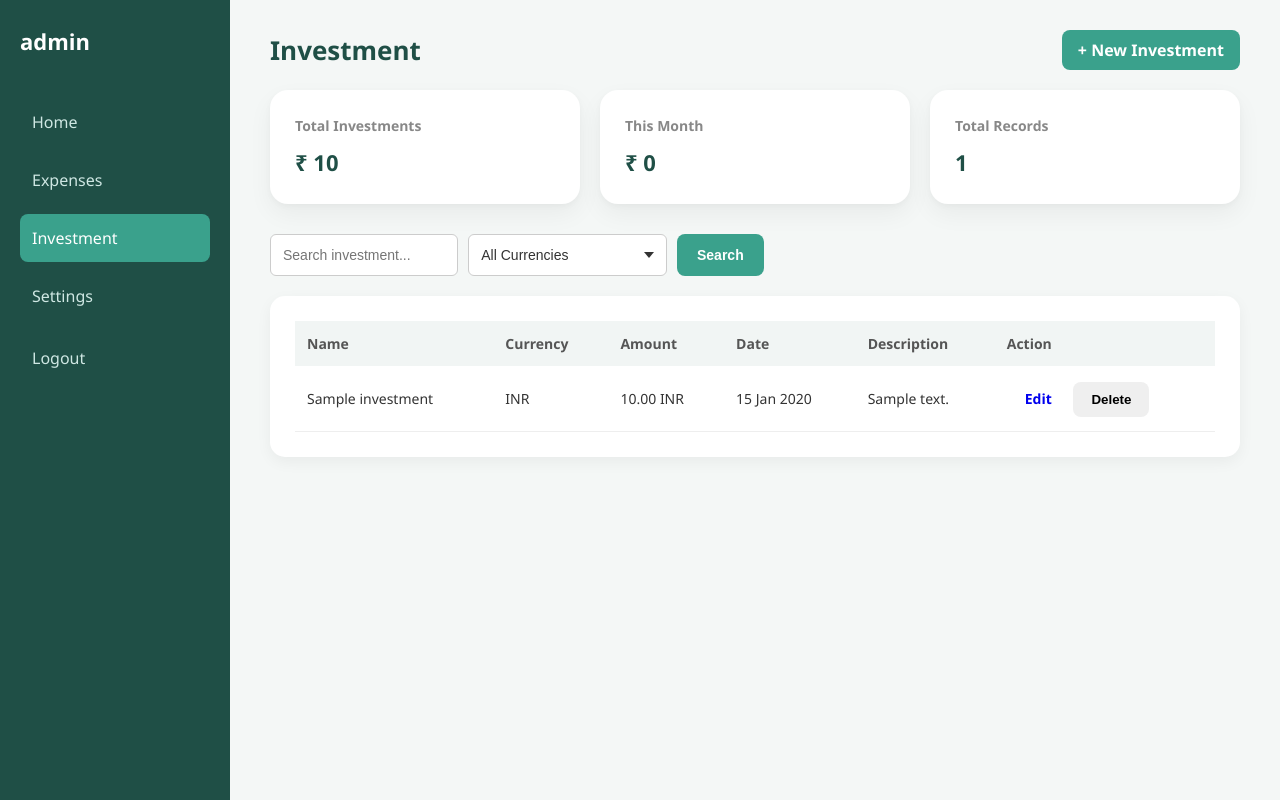
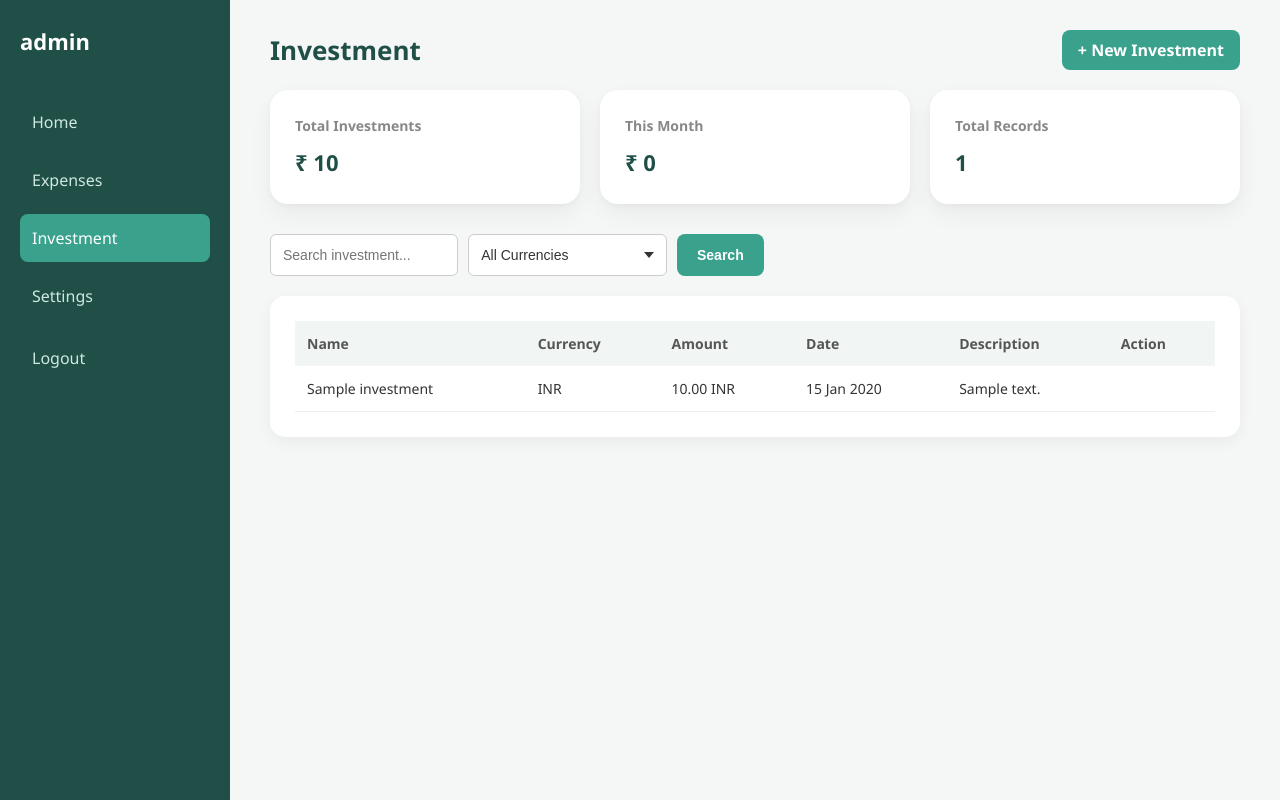
Before and after one commit to Naman-Punamiya/Expense-Tracker, a Django app: page /investment/ in a window 1280 px wide. Run offline with Django 3.2, Linux system fonts and the light colour scheme; a user stored in the database is signed in; data comes from the database, SQL or seed files in the repository; both versions use the stored data as it was after the commit; tables that the repository leaves empty hold one stand-in row (values such as "Sample post").

Commit message:
Made the delete and edit same

```diff
--- a/templates/project_investment.html
+++ b/templates/project_investment.html
@@ -1,6 +1,7 @@
 {% load static %}
 <!doctype html>
 <html lang="en">
+
 <head>
   <meta charset="UTF-8" />
   <meta name="viewport" content="width=device-width, initial-scale=1.0" />
@@ -38,11 +39,7 @@
       <div class="header" style="display: flex; align-items: center">
         <h1>Investment</h1>
 
-          <a
-            href="{% url 'add_investment' %}"
-            class="btn primary"
-            style="margin-left: auto"
-          >
+        <a href="{% url 'add_investment' %}" class="btn primary" style="margin-left: auto">
           + New Investment
         </a>
       </div>
@@ -67,20 +64,11 @@
 
       <!-- 🔍 SEARCH + CURRENCY FILTER -->
       <div style="margin: 20px 0; display: flex; justify-content: flex-start">
-          <form
-            method="GET"
-            action="{% url 'investment' %}"
-            class="search-form"
-            style="display: flex; gap: 10px; align-items: center"
-          >
+        <form method="GET" action="{% url 'investment' %}" class="search-form"
+          style="display: flex; gap: 10px; align-items: center">
           <!-- Search box -->
-            <input
-              type="text"
-              name="q"
-              placeholder="Search investment..."
-              value="{{ request.GET.q }}"
-              class="search-input"
-            />
+          <input type="text" name="q" placeholder="Search investment..." value="{{ request.GET.q }}"
+            class="search-input" />
 
           <!-- Currency dropdown -->
           <select name="currency" class="search-input">
@@ -115,37 +103,16 @@
           <tbody>
             {% for i in investments %}
             <tr>
-                <td>{{ i.investmentName }}</td>
+              <td>
+                <span class="investment-title" data-id="{{ i.id }}">
+                  {{ i.investmentName }}
+                </span>
+              </td>
               <td>{{ i.currency }}</td>
               <td>{{ i.amount }} {{ i.currency }}</td>
               <td>{{ i.date|date:"d M Y" }}</td>
               <td>{{ i.description }}</td>
-
-                <td>
-                  <a
-                    href="{% url 'edit_investment' i.id %}"
-                    class="btn secondary"
-                  >
-                    Edit
-                  </a>
-
-                  <form
-                    method="POST"
-                    action="{% url 'delete_investment' i.id %}"
-                    style="display: inline"
-                  >
-                    {% csrf_token %}
-                    <button
-                      type="submit"
-                      class="btn secondary"
-                      onclick="return confirm('Delete this investment?');"
-                    >
-                      Delete
-                    </button>
-                  </form>
-                </td>
             </tr>
-
             {% empty %}
             <tr>
               <td colspan="6" style="text-align: center">
@@ -156,8 +123,68 @@
           </tbody>
         </table>
       </div>
-        <!-- ================= TABLE END ================= -->
     </div>
   </div>
+  <div id="investmentModal" class="modal">
+    <div class="modal-content">
+
+      <span class="close">×</span>
+
+      <h3>Investment Options</h3>
+
+      <div class="modal-actions">
+
+        <a id="editInvestmentLink" class="btn btn-primary modal-btn">
+          Edit
+        </a>
+
+        <form id="deleteInvestmentForm" method="POST">
+          {% csrf_token %}
+
+          <button type="submit" class="btn btn-secondary modal-btn">
+            Delete
+          </button>
+
+        </form>
+
+      </div>
+
+    </div>
+  </div>
+  <script>
+
+    document.addEventListener("DOMContentLoaded", function () {
+
+      const modal = document.getElementById("investmentModal");
+      const editLink = document.getElementById("editInvestmentLink");
+      const deleteForm = document.getElementById("deleteInvestmentForm");
+
+      document.querySelectorAll(".investment-title").forEach(item => {
+
+        item.addEventListener("click", function () {
+
+          const id = this.dataset.id;
+
+          modal.style.display = "flex";
+
+          editLink.href = `/investment/edit/${id}/`;
+          deleteForm.action = `/investment/delete/${id}/`;
+
+        });
+
+      });
+
+      document.querySelector(".close").onclick = () =>
+        modal.style.display = "none";
+
+      window.onclick = (e) => {
+        if (e.target === modal)
+          modal.style.display = "none";
+      };
+
+    });
+
+  </script>
 </body>
+
 </html>
--- a/templates/project_registration.html
+++ b/templates/project_registration.html
@@ -8,7 +8,6 @@
     <link rel="stylesheet" href="{% static 'style.css' %}">
 </head>
 <body class="auth-page">
-
 <div class="auth-card">
     <h1>Create Account</h1>
     <form>
@@ -21,6 +20,5 @@
         Already have an account? <a href="{% url 'login' %}">Login</a>
     </div>
 </div>
-
 </body>
 </html>
```
Also changed, not shown: expenses/utils.py (added, +24 -0 lines), templates/project_settings.html (+0 -17 lines), db.sqlite3. Lines whose indentation alone changed are shown as unchanged.
